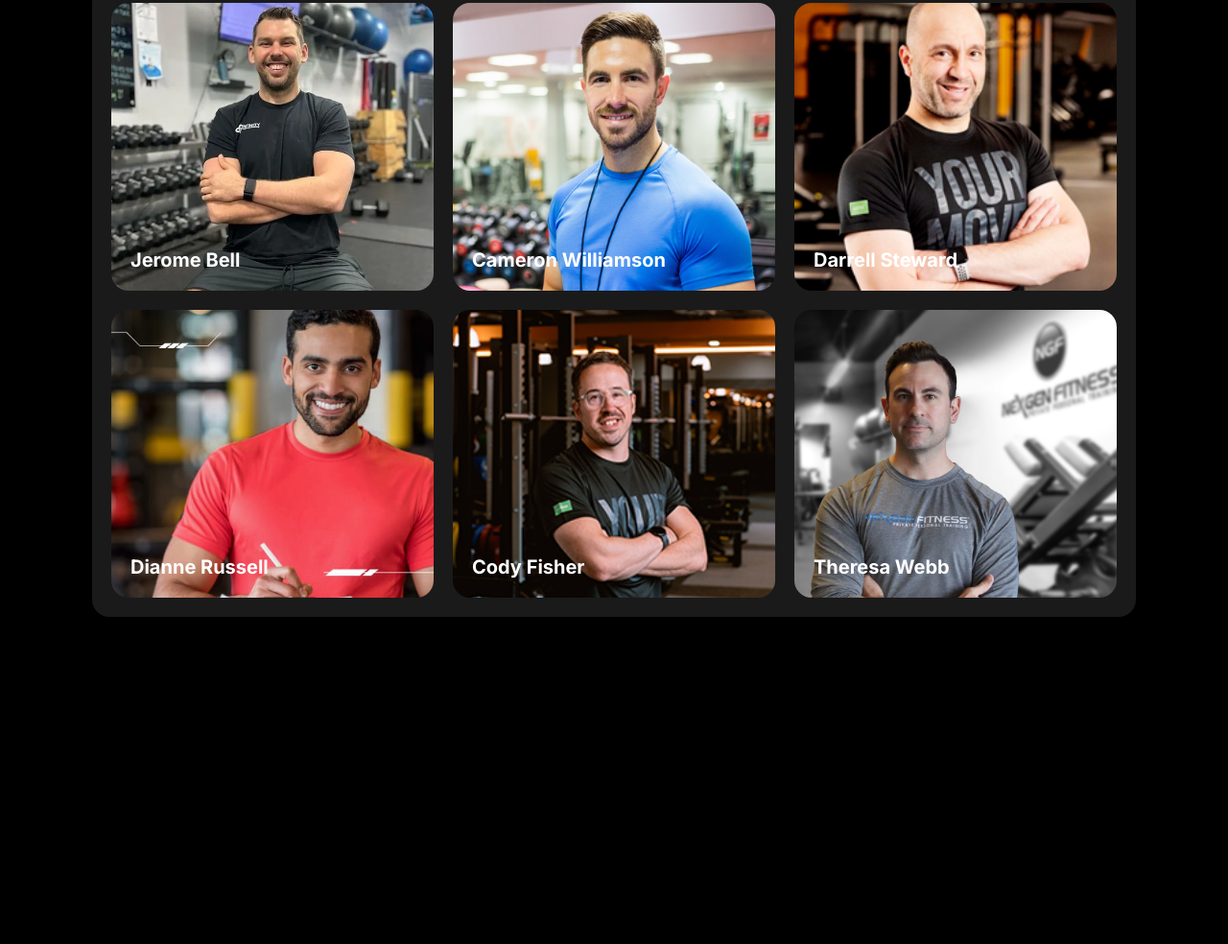
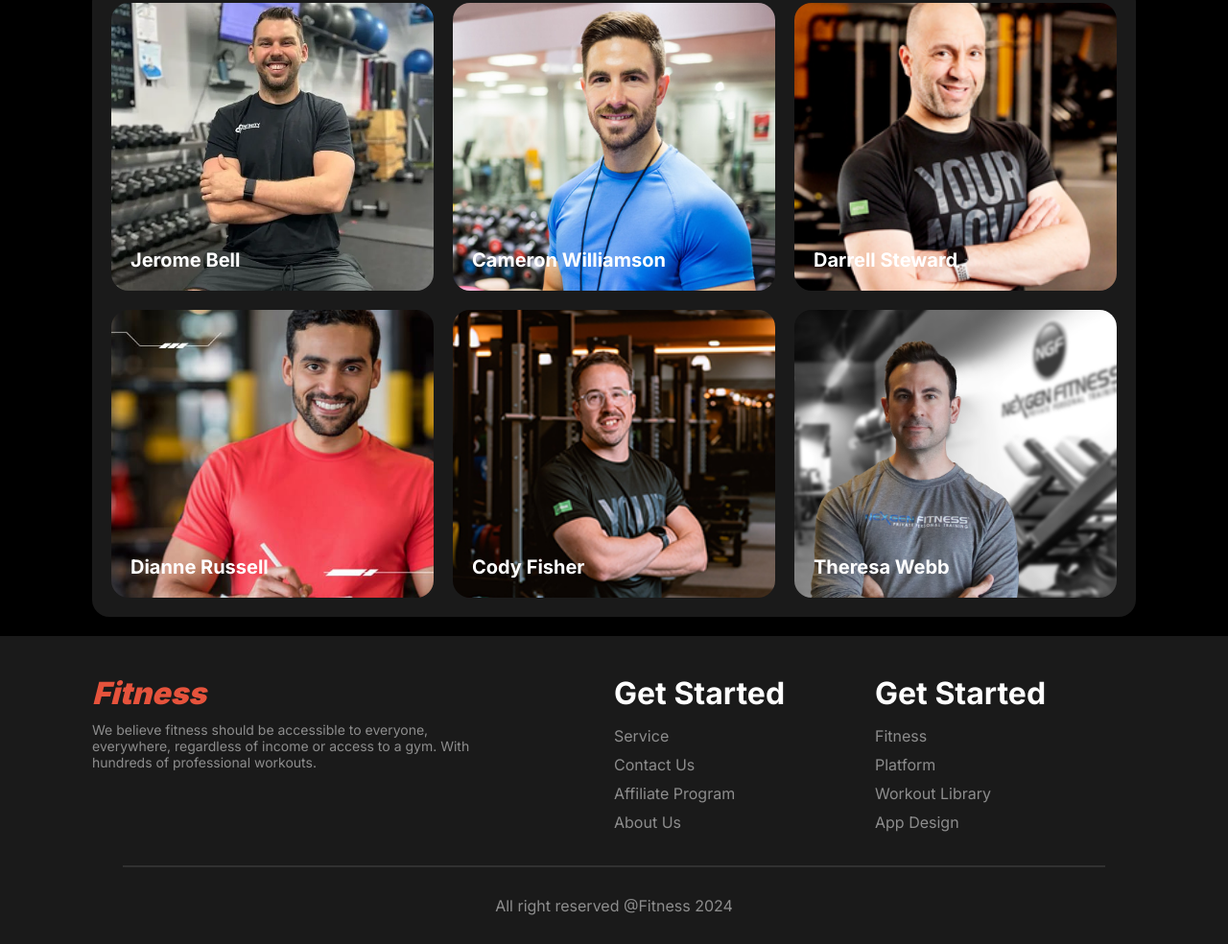
Before and after one commit to lukmanxpert/Assignment-02, a plain HTML site: page index.html in a window 1280 px wide. Shown: the part 2969-3953 px from the top of the page at 96% size. Before the commit the page ends 3632 px from the top, so only its background shows below. Drawn offline with Linux system fonts and the light colour scheme.

Commit message:
added footer section

```diff
--- a/index.html
+++ b/index.html
@@ -254,8 +254,26 @@
         </section>
         <!-- Meet our team section ends -->
     </main>
-    <footer>
-
+    <footer class="footer-section">
+        <div class="footer common-width">
+            <div class="footer-1">
+                <h2>Fitness</h2>
+                <p>We believe fitness should be accessible to everyone, everywhere, regardless of income or access to a
+                    gym.
+                    With hundreds of professional workouts.</p>
+            </div>
+            <div class="footer-2">
+                <h2>Get Started</h2>
+                <a href="#">Service</a><a href="#">Contact Us</a><a href="#">Affiliate Program</a><a href="#">About
+                    Us</a>
+            </div>
+            <div class="footer-3">
+                <h2>Get Started</h2>
+                <a href="#">Fitness</a><a href="#">Platform</a><a href="#">Workout Library</a><a href="#">App Design</a>
+            </div>
+        </div>
+        <hr>
+        <p>All right reserved @Fitness 2024</p>
     </footer>
 </body>
 
--- a/styles/style.css
+++ b/styles/style.css
@@ -576,4 +576,55 @@ table td{
 .mot-img-6{
     background-image: url(../images/trainer6.png);
 }
+
+
 /* meet our team styles ends */
+
+/* footer styles starts */
+
+.footer-section{
+    background-color: rgba(255, 255, 255, 0.1);
+}
+.footer{
+    display: grid;
+    grid-template-columns: 2fr 1fr 1fr;
+}
+.footer-1, .footer-2, .footer-3{
+    padding: 10px 20px 10px 0;
+}
+.footer-1 h2{
+    font-style: italic;
+    color: #E6533C;
+    font-size: 2rem;
+    padding: 10px 0;
+    font-weight: 900;
+}
+.footer-1 p{
+    font-size: 0.875rem;
+    color: rgba(255, 255, 255, 0.5);
+    max-width: 400px;
+}
+.footer-2 h2, .footer-3 h2{
+    font-size: 2rem;
+    font-weight: bold;
+    padding: 10px 0;
+}
+.footer-2 a, .footer-3 a{
+    display: block;
+    text-decoration: none;
+    color: rgba(255, 255, 255, 0.5);
+    padding: 5px 0;
+}
+.footer-section hr{
+    max-width: 80%;
+    margin: 0 auto;
+    border: 1px solid rgba(255, 255, 255, 0.1);
+}
+.footer-section > p{
+    text-align: center;
+    padding: 30px 0;
+    font-size: 1rem;
+    color: rgba(255, 255, 255, 0.5);
+}
+
+/* footer styles ends */
```
